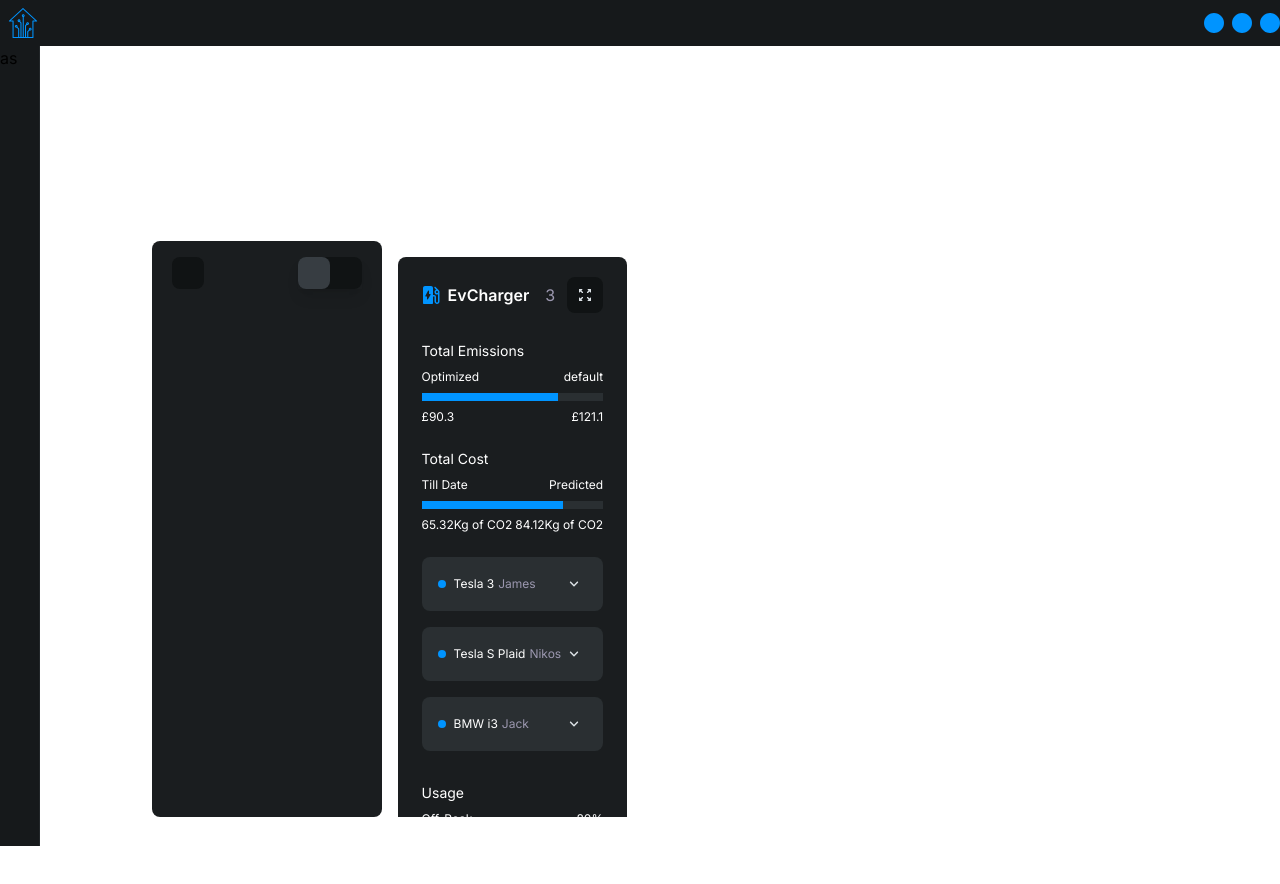
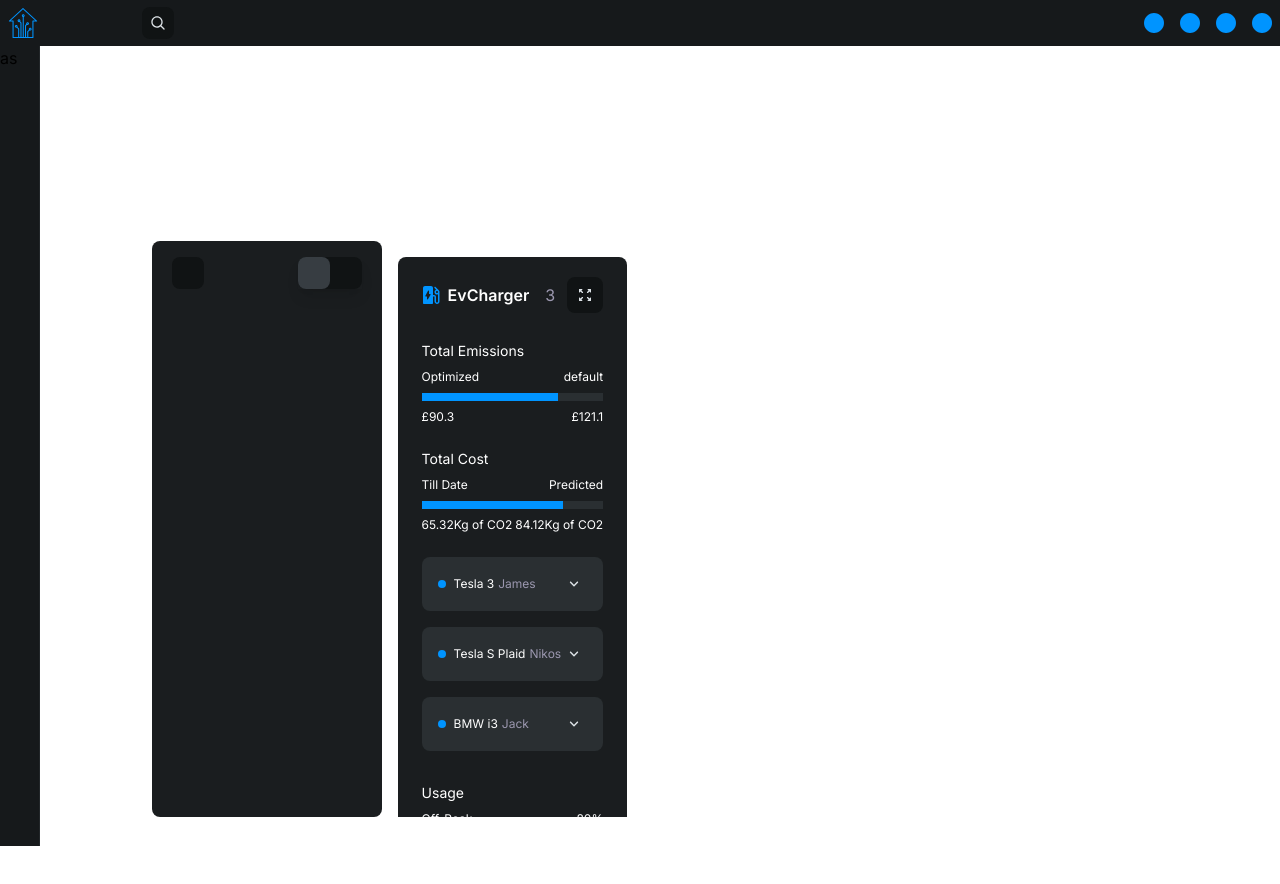
Before and after one commit to pountzas/smart-home-v2, a Next.js app: page / in a window 1280 px wide. Shown: the top 884 px of the page. Built offline with nearby package versions, Linux system fonts and the light colour scheme; what tailwindcss-border-gradients would draw is missing.

Commit message:
add search Component and User icon to header

```diff
--- a/components/Header.tsx
+++ b/components/Header.tsx
@@ -32,15 +32,17 @@ const iconItems = [
 function Header() {
   return (
     <div className="flex items-center justify-between bg-primary">
-      <SmartHome />
-      <div className="flex items-center space-x-2">
+      <div className="flex items-center space-x-24">
+        <SmartHome />
+        <SearchComponent openVersion={true} />
+      </div>
+      <div className="flex items-center space-x-4 pr-2">
         {iconItems.map((item) => (
           <div key={item.name}>
-            {/* <span>{item.name}</span> */}
             <span>{item.icon}</span>
           </div>
         ))}
-        {/* <User /> */}
+        <User />
       </div>
     </div>
   );
```
